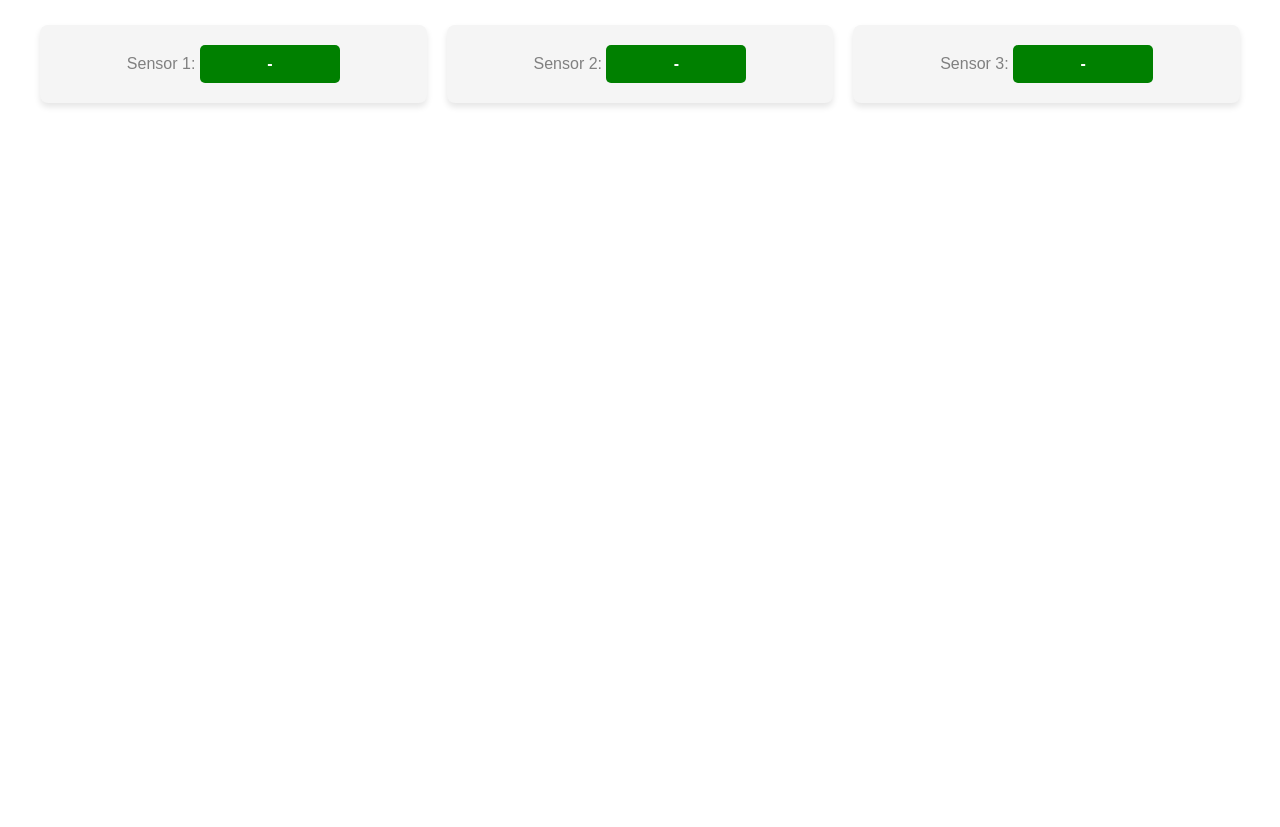
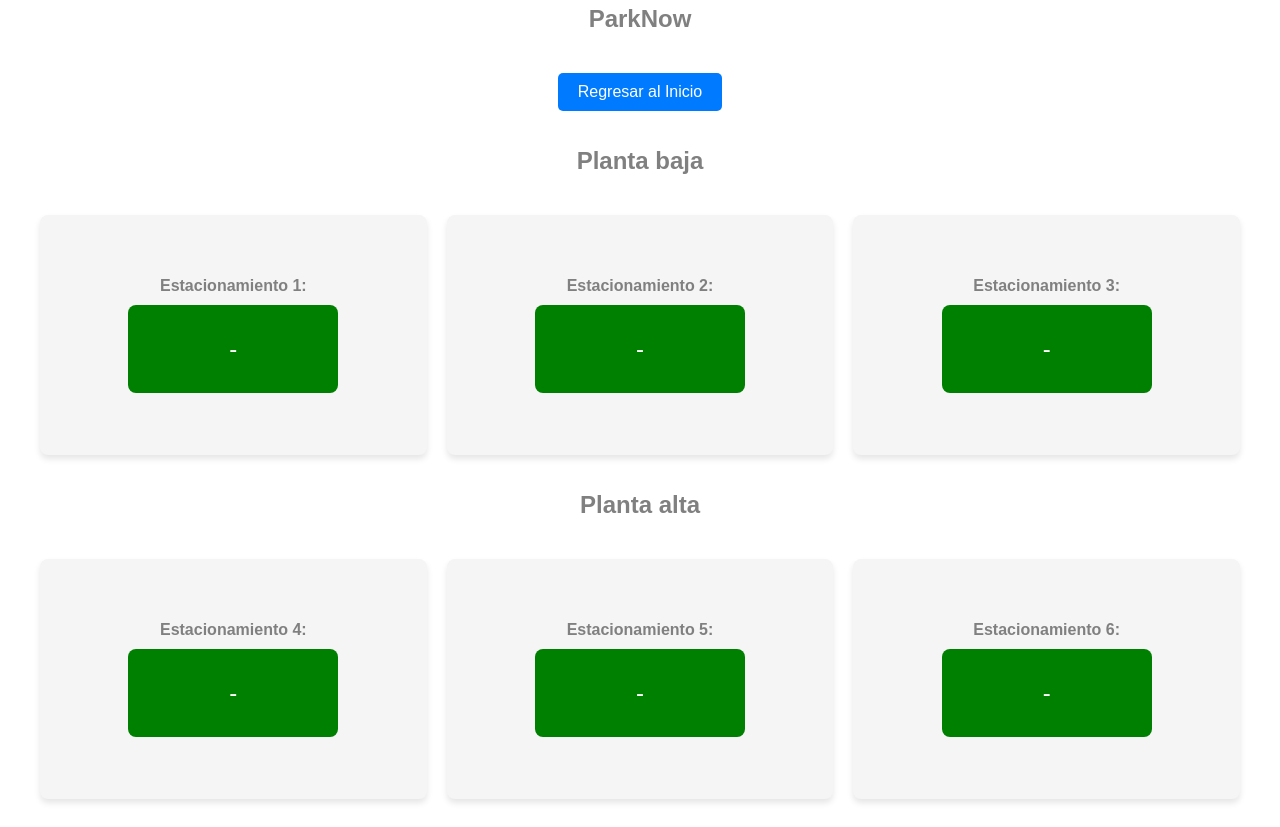
Before and after one commit to TulioGamer503/parknow_app, a website: page public/index.html in a window 1280 px wide. Shown: the part 59-886 px from the top of the page. Before the commit the page ends 800 px from the top, so only its background shows below. Drawn offline with nearby package versions, Linux system fonts and the light colour scheme; no server answers.

Commit message:
aaaaaaa
aa

```diff
--- a/public/index.html
+++ b/public/index.html
@@ -3,7 +3,9 @@
 <head>
     <meta charset="UTF-8">
     <meta name="viewport" content="width=device-width, initial-scale=1.0">
-    <title>Monitor de Sensores</title>
+    <link rel="icon" href="img/logo.png" type="image/x-icon">
+    <title>Estacionamiento</title>
+
     <style>
         body {
             font-family: Arial, sans-serif;
@@ -27,18 +29,29 @@
         }
 
         .sensor {
+            display: flex;
+            flex-direction: column; /* Alinea los elementos en columna */
+            align-items: center; /* Centra los elementos horizontalmente */
             padding: 20px;
             border-radius: 8px;
             background-color: #f5f5f5;
             box-shadow: 0 4px 6px rgba(0, 0, 0, 0.1);
+            height: 200px; /* Altura fija para los cuadros */
+            justify-content: center; /* Centra el contenido verticalmente */
+        }
+
+        .sensor div {
+            font-weight: bold;
+            margin-bottom: 10px; /* Espacio entre el texto y el cuadro de color */
         }
 
         .sensor span {
-            font-weight: bold;
-            padding: 10px;
-            border-radius: 5px;
+            padding: 30px; /* Tamaño del cuadro de color */
+            border-radius: 8px;
             display: inline-block;
-            min-width: 120px;
+            min-width: 150px;
+            font-size: 24px; /* Tamaño de la fuente */
+            text-align: center; /* Centra el texto dentro del cuadro de color */
         }
 
         .verde {
@@ -50,15 +63,58 @@
             color: white;
             background-color: red;
         }
+
+        .button {
+            display: inline-block;
+            padding: 10px 20px;
+            margin: 20px 0;
+            font-size: 16px;
+            color: white;
+            background-color: #007bff;
+            border: none;
+            border-radius: 5px;
+            cursor: pointer;
+            text-decoration: none;
+        }
+
+        .button:hover {
+            background-color: #0056b3;
+        }
     </style>
 </head>
 <body>
-    <h1>Monitor de Sensores</h1>
+    <h1>Monitor de Estacionamiento</h1>
+    <h1>ParkNow</h1>
+    <a href="http://localhost/Crea-J-2024/proyecto/src/index.php" class="button">Regresar al Inicio</a>
+    <h1>Planta baja</h1>
     <div class="grid-container">
-        <div class="sensor">Sensor 1: <span id="sensor1" class="verde">-</span></div>
-        <div class="sensor">Sensor 2: <span id="sensor2" class="verde">-</span></div>
-        <div class="sensor">Sensor 3: <span id="sensor3" class="verde">-</span></div>
-        <!-- Añadir más sensores si es necesario -->
+        <div class="sensor">
+            <div>Estacionamiento 1:</div>
+            <span id="sensor1" class="verde">-</span>
+        </div>
+        <div class="sensor">
+            <div>Estacionamiento 2:</div>
+            <span id="sensor2" class="verde">-</span>
+        </div>
+        <div class="sensor">
+            <div>Estacionamiento 3:</div>
+            <span id="sensor3" class="verde">-</span>
+        </div>
+    </div>
+    <h1>Planta alta</h1>
+    <div class="grid-container">
+        <div class="sensor">
+            <div>Estacionamiento 4:</div>
+            <span id="sensor4" class="verde">-</span>
+        </div>
+        <div class="sensor">
+            <div>Estacionamiento 5:</div>
+            <span id="sensor5" class="verde">-</span>
+        </div>
+        <div class="sensor">
+            <div>Estacionamiento 6:</div>
+            <span id="sensor6" class="verde">-</span>
+        </div>
     </div>
 
     <script src="/socket.io/socket.io.js"></script>
@@ -69,6 +125,9 @@
             actualizarEstadoSensor('sensor1', datosSensor.Sensor1);
             actualizarEstadoSensor('sensor2', datosSensor.Sensor2);
             actualizarEstadoSensor('sensor3', datosSensor.Sensor3);
+            actualizarEstadoSensor('sensor4', datosSensor.Sensor4);
+            actualizarEstadoSensor('sensor5', datosSensor.Sensor5);
+            actualizarEstadoSensor('sensor6', datosSensor.Sensor6);
         });
 
         function actualizarEstadoSensor(id, valor) {
```
